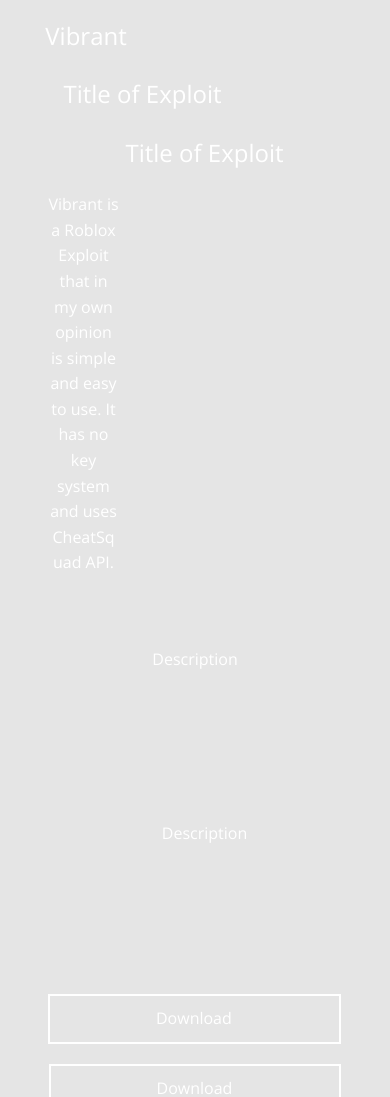
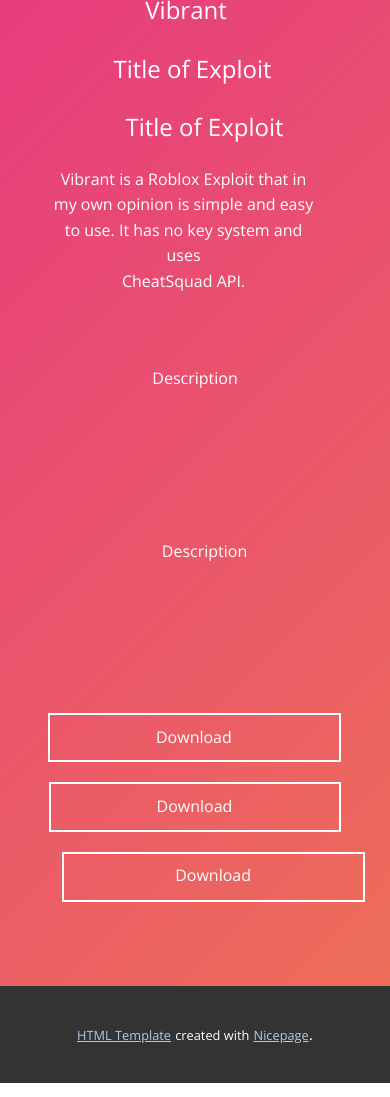
Before and after one commit to MainDabRblx/MainDabWebsite, a plain HTML site: page Other-Exploits.html in a window 390 px wide. Shown: the part 903-2000 px from the top of the page. Drawn offline with nearby package versions, Linux system fonts and the light colour scheme.

Commit message:
Add files via upload

```diff
--- a/Other-Exploits.css
+++ b/Other-Exploits.css
@@ -1,4 +1,3 @@
-.u-section-1 {background-image: none}
 .u-section-1 .u-sheet-1 {min-height: 618px}
 .u-section-1 .u-text-1 {margin: 10px -7px 0 7px}
 .u-section-1 .u-text-2 {margin: -33px 475px 0 auto}
@@ -41,14 +40,14 @@
 .u-section-1 .u-text-8 {margin-left: 237px} }
 
 @media (max-width: 575px){ .u-section-1 .u-text-1 {margin-top: 20px}
-.u-section-1 .u-text-2 {margin-top: 20px}
+.u-section-1 .u-text-2 {margin-top: 20px; margin-right: 142px}
 .u-section-1 .u-image-1 {margin-top: 20px; margin-left: 19px}
-.u-section-1 .u-image-2 {margin-top: 20px}
-.u-section-1 .u-image-3 {margin-top: 20px}
-.u-section-1 .u-text-3 {margin-top: 20px; margin-left: 18px}
-.u-section-1 .u-text-4 {margin-top: 20px; margin-left: 19px}
+.u-section-1 .u-image-2 {margin-top: 20px; margin-right: 37px}
+.u-section-1 .u-image-3 {margin-top: 20px; margin-right: 37px}
+.u-section-1 .u-text-3 {margin-top: 20px; margin-left: 18px; margin-right: 36px}
+.u-section-1 .u-text-4 {margin-top: 20px; margin-left: 19px; margin-right: 24px}
 .u-section-1 .u-text-5 {margin-top: 20px; margin-left: 19px}
-.u-section-1 .u-text-6 {margin-top: 20px; margin-left: 23px}
+.u-section-1 .u-text-6 {margin-top: 20px; margin-left: 23px; margin-right: 46px}
 .u-section-1 .u-text-7 {margin-top: 20px}
 .u-section-1 .u-text-8 {margin-top: 20px; margin-left: 19px}
 .u-section-1 .u-btn-1 {margin-top: 20px; margin-left: 23px}
--- a/Other-Exploits.html
+++ b/Other-Exploits.html
@@ -40,7 +40,6 @@
           </div>
           <div class="u-custom-menu u-nav-container">
             <ul class="u-nav u-text-white u-unstyled u-nav-1"><li class="u-nav-item"><a class="u-button-style u-nav-link u-text-active-palette-1-base u-text-hover-palette-2-base u-text-white" href="index.html" style="padding: 22px 20px;">MainDab</a>
-</li><li class="u-nav-item"><a class="u-button-style u-nav-link u-text-active-palette-1-base u-text-hover-palette-2-base u-text-white" href="Samoyed-Hut.html" style="padding: 22px 20px;">Samoyed Hut</a>
 </li><li class="u-nav-item"><a class="u-button-style u-nav-link u-text-active-palette-1-base u-text-hover-palette-2-base u-text-white" href="Other-Exploits.html" style="padding: 22px 20px;">Other Exploits</a>
 </li></ul>
           </div>
@@ -48,7 +47,6 @@
             <div class="u-black u-container-style u-inner-container-layout u-opacity u-opacity-95 u-sidenav">
               <div class="u-menu-close"></div>
               <ul class="u-align-center u-nav u-popupmenu-items u-unstyled u-nav-2"><li class="u-nav-item"><a class="u-button-style u-nav-link" href="index.html" style="padding: 22px 20px;">MainDab</a>
-</li><li class="u-nav-item"><a class="u-button-style u-nav-link" href="Samoyed-Hut.html" style="padding: 22px 20px;">Samoyed Hut</a>
 </li><li class="u-nav-item"><a class="u-button-style u-nav-link" href="Other-Exploits.html" style="padding: 22px 20px;">Other Exploits</a>
 </li></ul>
             </div>
@@ -56,7 +54,7 @@
           </div>
         </nav>
       </div></header>
-    <section class="u-clearfix u-grey-10 u-section-1" id="sec-b6d7">
+    <section class="u-clearfix u-section-1" id="sec-b6d7">
       <div class="u-clearfix u-sheet u-sheet-1">
         <h2 class="u-align-center u-text u-text-white u-text-1">Other Exploits<br>
           <br>
@@ -97,6 +95,16 @@
 
 
     <footer class="u-align-left u-clearfix u-footer" id="sec-087e"><div class="u-clearfix u-sheet u-sheet-1"></div></footer>
-
+    <section class="u-backlink u-clearfix u-grey-80">
+      <a class="u-link" href="https://nicepage.com/html-templates" target="_blank">
+        <span>HTML Template</span>
+      </a>
+      <p class="u-text">
+        <span>created with</span>
+      </p>
+      <a class="u-link" href="https://nicepage.com/html" target="_blank">
+        <span>Nicepage</span>
+      </a>.
+    </section>
   </body>
 </html>
```
Also changed, not shown: index.html (+12 -4 lines).
